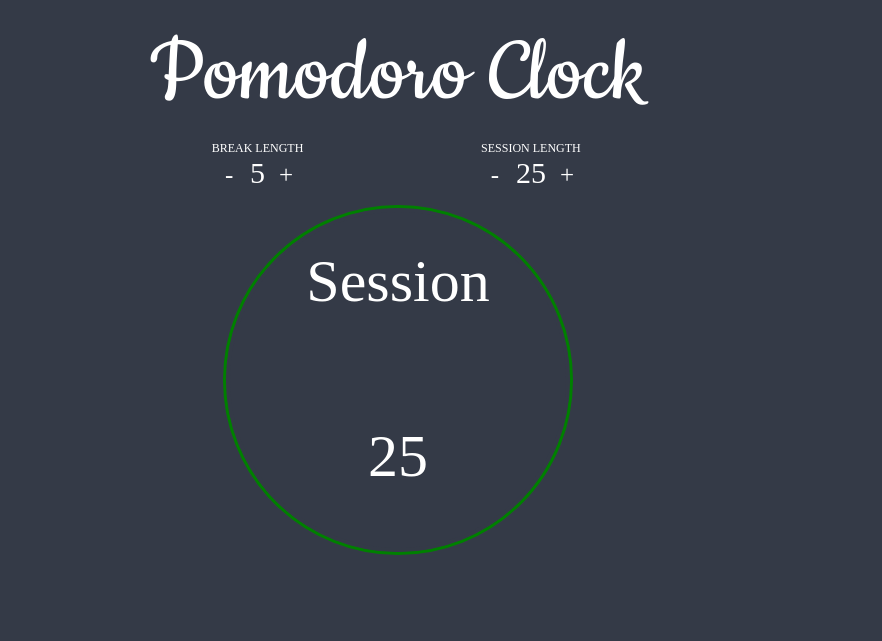
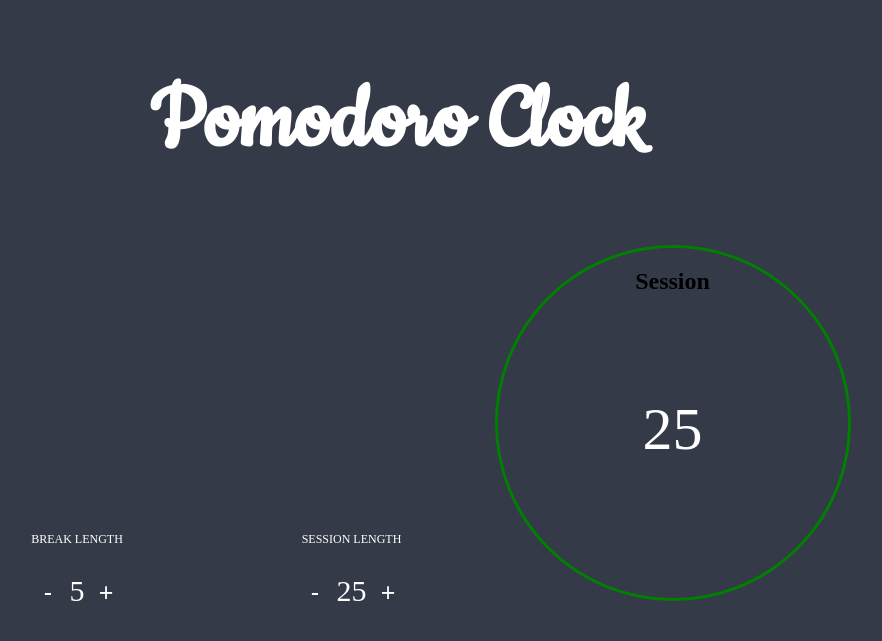
Before and after one commit to sohmet13/Pomodoro-Clock-Angular, a plain HTML site: page index.html in a window 1280 px wide. Shown: the whole page, without its empty margins (242-1124 px from the left). Drawn offline with nearby package versions, Linux system fonts and the light colour scheme; files that its build step writes are made by us from their sources; a web font is replaced by a local one.

Commit message:
Update index.html

```diff
--- a/index.html
+++ b/index.html
@@ -1,37 +1,34 @@
 <!DOCTYPE html>
 
-<html ng-app='PomApp'>
+<html ng-app='PomApp' ng-controller="myCtrl">
   <head>
-    <link href="https://fonts.googleapis.com/css?family=Orbitron" rel="stylesheet" type="text/css">
-    <link rel="stylesheet" href="https://cdnjs.cloudflare.com/ajax/libs/twitter-bootstrap/3.3.7/css/bootstrap.min.css"/>
     <link rel="stylesheet" href="style.css">
-    <script src="https://cdnjs.cloudflare.com/ajax/libs/jquery/3.2.1/jquery.min.js"></script>
     <script src="https://ajax.googleapis.com/ajax/libs/angularjs/1.6.4/angular.min.js"></script>
     <script src="script.js"></script>
   </head>
 
-<body ng-controller="myCtrl" ng-click='Cancel()'>
+<body ng-click='Cancel()'>
 <h1>Pomodoro Clock</h1>
 <div class='center'>
   <p>BREAK LENGTH</p>
   <div class='group'>
-    <button ng-disabled='isPress' ng-click='Break()'>-</button>
+    <button class='dec' ng-disabled='isPress' ng-click='Break($event)'>-</button>
     <p class='num'>{{br}}</p>
-    <button ng-disabled='isPress' ng-click='Break1()'>+</button>
+    <button class='inc' ng-disabled='isPress' ng-click='Break($event)'>+</button>
   </div>
 </div>
 <div class='center'>
   <p>SESSION LENGTH</p>
   <div class='group'>
-    <button ng-disabled='isPress' ng-click='Session()'>-</button>
+    <button class='dec' ng-disabled='isPress' ng-click='Session($event)'>-</button>
     <p class='num'>{{se}}</p>
-    <button ng-disabled='isPress' ng-click='Session1()'>+</button>
+    <button class='inc' ng-disabled='isPress' ng-click='Session($event)'>+</button>
   </div>
 </div>
-<div></div>
 <div id='clock' ng-click='TimerBS()'>
-    <h4>{{head}}</h4>
-    <p>{{time}}</p><span class="fill" ng-style="{'height':fillHeight, 'background':fillColor }"></span>
+  <h2>{{head}}</h2>
+  <p>{{time}}</p>
+  <span class="fill" ng-style="{'height':fillHeight, 'background':fillColor }"></span>
 </div>
 </body>
 </html>
```
